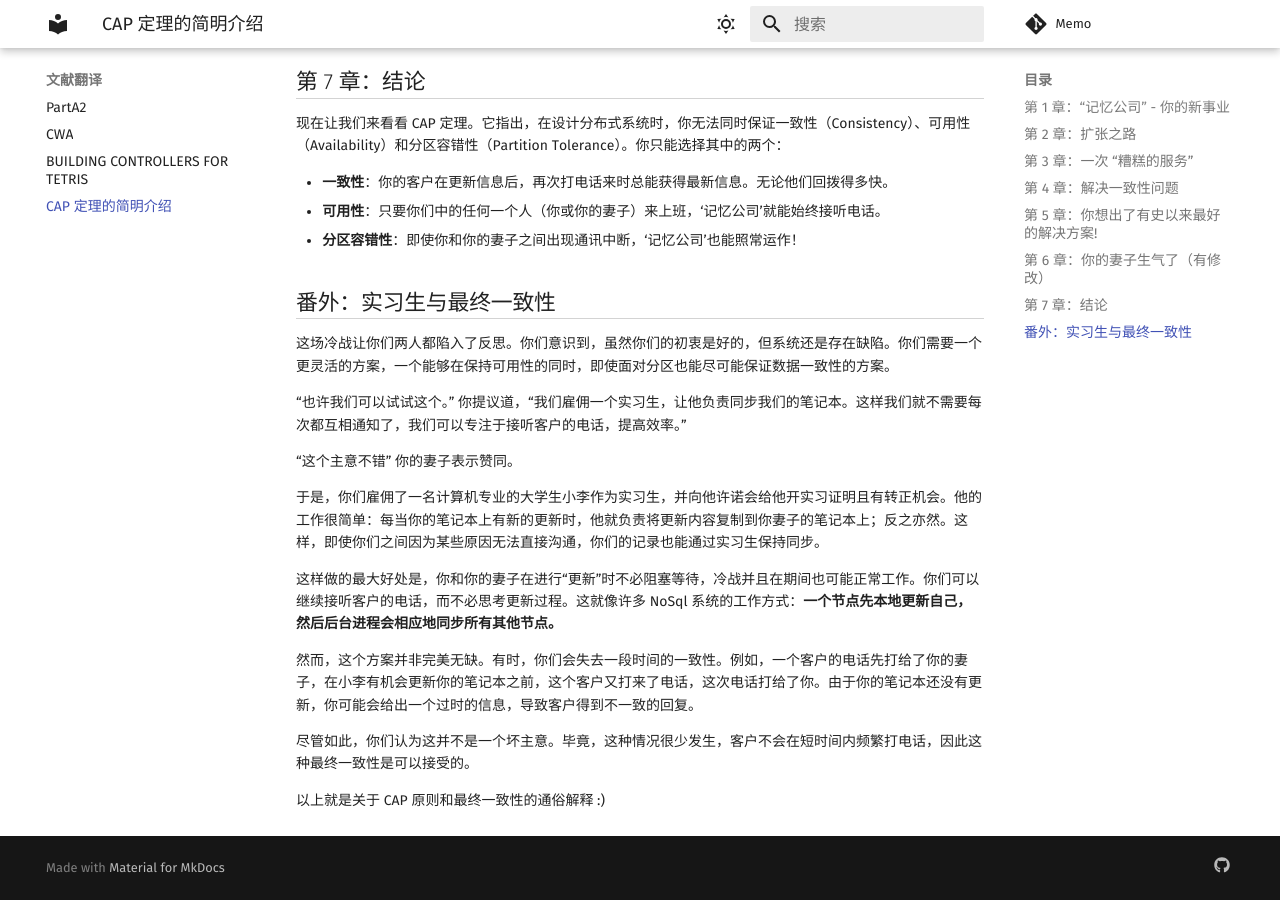
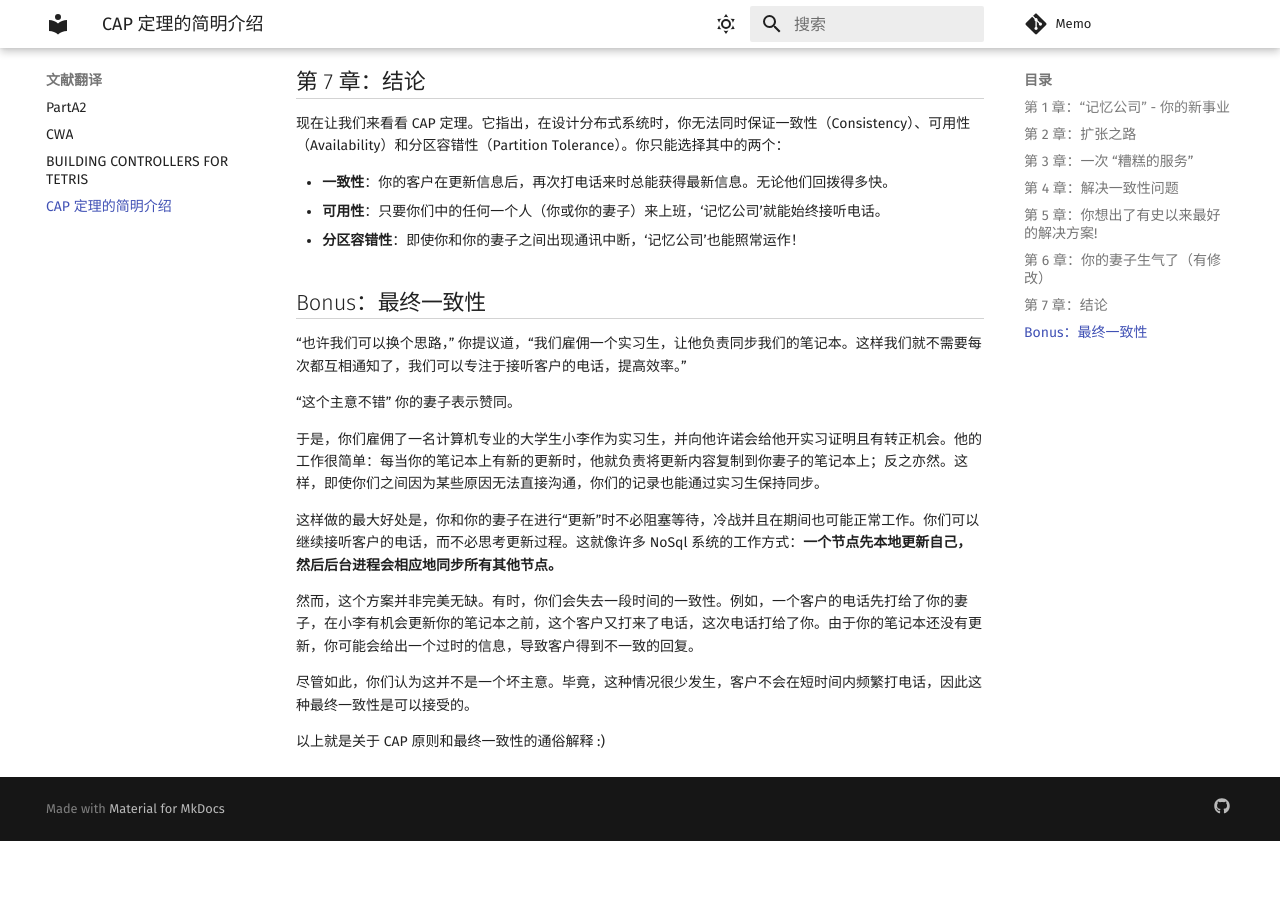
Before and after one commit to zhazi77/zhazi77.github.io, an MkDocs documentation site: the page built from docs/translation/A-plain-english-introduction-to-CAP-Theorem.md, in a window 1280 px wide and 900 px high, scrolled down 3593 px. Built offline with MkDocs 1.6.1 and Material for MkDocs 9.7.7, drawn with Linux system fonts in a browser that asks for light colours; comment, search, counter and statistics services are not loaded; after the commit the page ends 4434 px from its top, so only the background shows below that.

Commit message:
fix: 优化文本

```diff
--- a/docs/translation/A-plain-english-introduction-to-CAP-Theorem.md
+++ b/docs/translation/A-plain-english-introduction-to-CAP-Theorem.md
@@ -134,11 +134,9 @@ authors:
 - **可用性**：只要你们中的任何一个人（你或你的妻子）来上班，‘记忆公司’就能始终接听电话。
 - **分区容错性**：即使你和你的妻子之间出现通讯中断，‘记忆公司’也能照常运作！
 
-## 番外：实习生与最终一致性
+## Bonus：最终一致性
 
-这场冷战让你们两人都陷入了反思。你们意识到，虽然你们的初衷是好的，但系统还是存在缺陷。你们需要一个更灵活的方案，一个能够在保持可用性的同时，即使面对分区也能尽可能保证数据一致性的方案。
-
-“也许我们可以试试这个。” 你提议道，“我们雇佣一个实习生，让他负责同步我们的笔记本。这样我们就不需要每次都互相通知了，我们可以专注于接听客户的电话，提高效率。”
+“也许我们可以换个思路，” 你提议道，“我们雇佣一个实习生，让他负责同步我们的笔记本。这样我们就不需要每次都互相通知了，我们可以专注于接听客户的电话，提高效率。”
 
 “这个主意不错” 你的妻子表示赞同。
 
```
